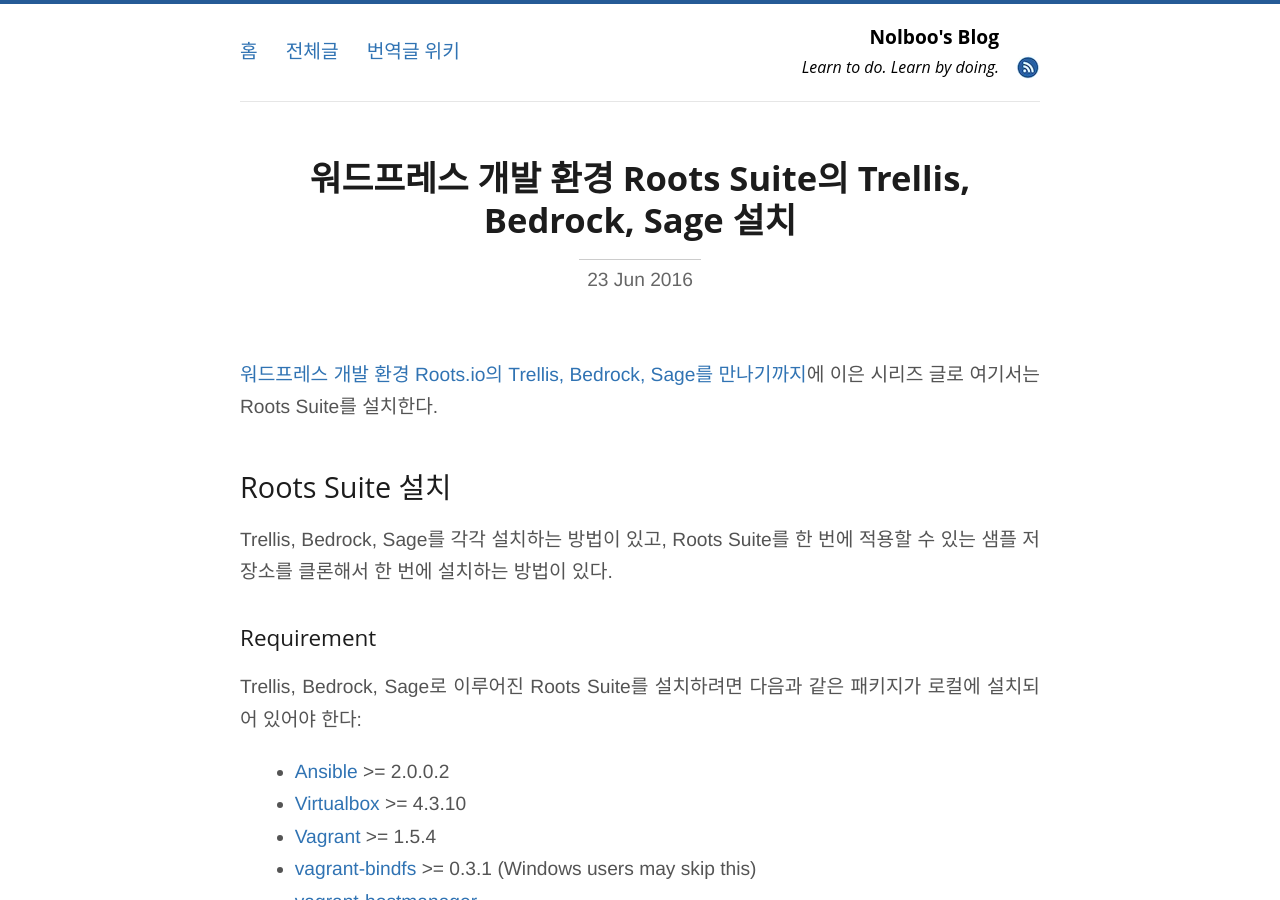
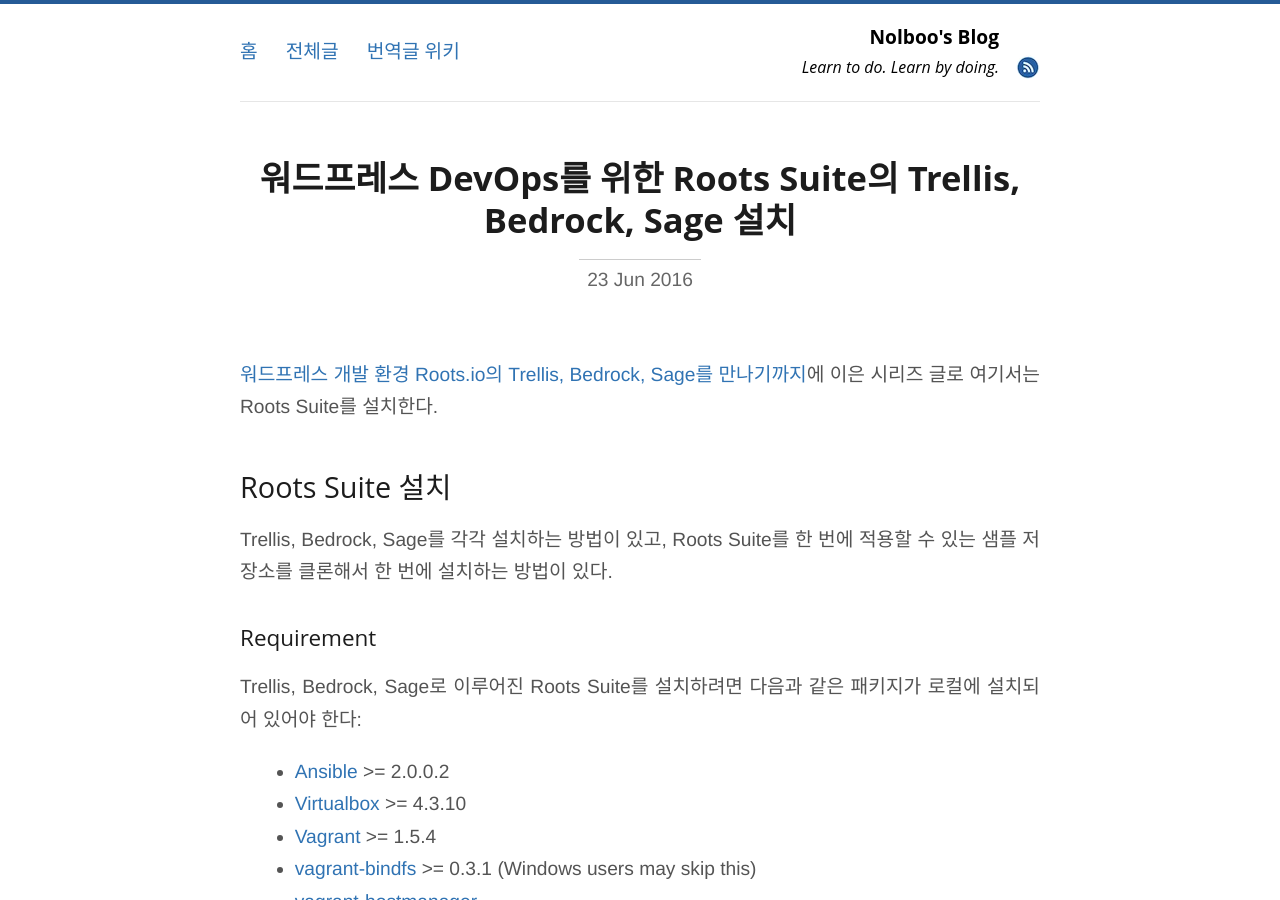
Before and after one commit to nolboo/nolboo.github.io, a Jekyll site: the page built from _posts/2016-06-23-wordpress-development-environment-roots-install.md, in a window 1280 px wide and 900 px high. Built offline with Jekyll 4.4.1, drawn with Linux system fonts in a browser that asks for light colours; comment, search, counter and statistics services are not loaded.

Commit message:
Post Roots install

```diff
--- a/_posts/2016-06-23-wordpress-development-environment-roots-install.md
+++ b/_posts/2016-06-23-wordpress-development-environment-roots-install.md
@@ -1,9 +1,9 @@
 ---
 layout: post
-title: "워드프레스 개발 환경 Roots Suite의 Trellis, Bedrock, Sage 설치"
+title: "워드프레스 DevOps를 위한 Roots Suite의 Trellis, Bedrock, Sage 설치"
 description: "Roots Suite인 Trellis, Bedrock, Sage를 설치한다."
 category: blog
-tags: [wordpress, development, environment, roots, trellis, bedrock, sage]
+tags: [wordpress, devops, development, environment, roots, trellis, bedrock, sage]
 ---
 
 [워드프레스 개발 환경 Roots.io의 Trellis, Bedrock, Sage를 만나기까지](http://nolboo.kim/blog/2016/06/22/wordpress-development-environment-roots/)에 이은 시리즈 글로 여기서는 Roots Suite를 설치한다.
```
